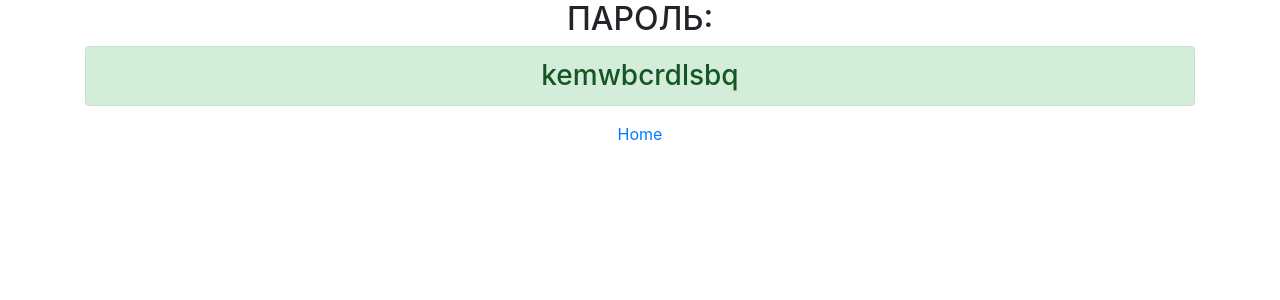
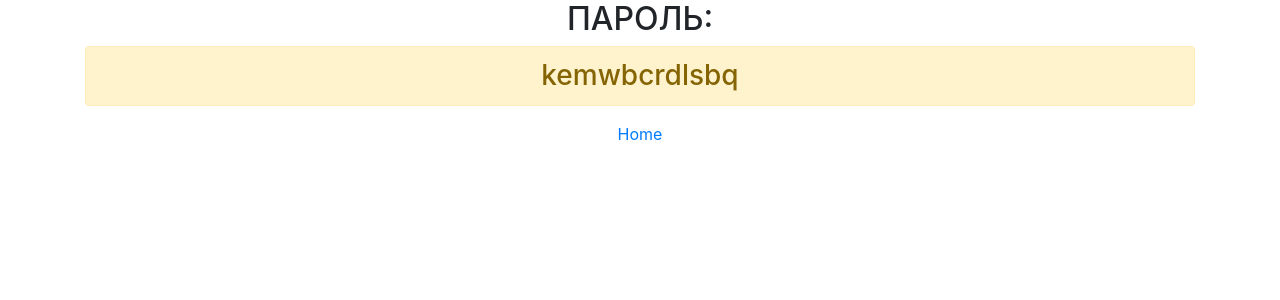
Before and after one commit to AlekseySidoroff/django3-password-generator, a Django app: page /password/ in a window 1280 px wide. Shown: the top 300 px of the page. Run offline with Django 3.2, Linux system fonts and the light colour scheme; some libraries are stand-ins or nearby versions.

Commit message:
Second try

```diff
--- a/generator/templates/generator/password.html
+++ b/generator/templates/generator/password.html
@@ -8,7 +8,7 @@
 <body>
 <div class="container text-center">
     <h2>ПАРОЛЬ:</h2>
-    <h3 class="alert alert-success">{{ password }}</h3>
+    <h3 class="alert alert-warning">{{ password }}</h3>
     <p><a href="{% url 'home' %}">Home</a></p>
 </div>
 </body>
```
Also changed, not shown: db.sqlite3 (added).
